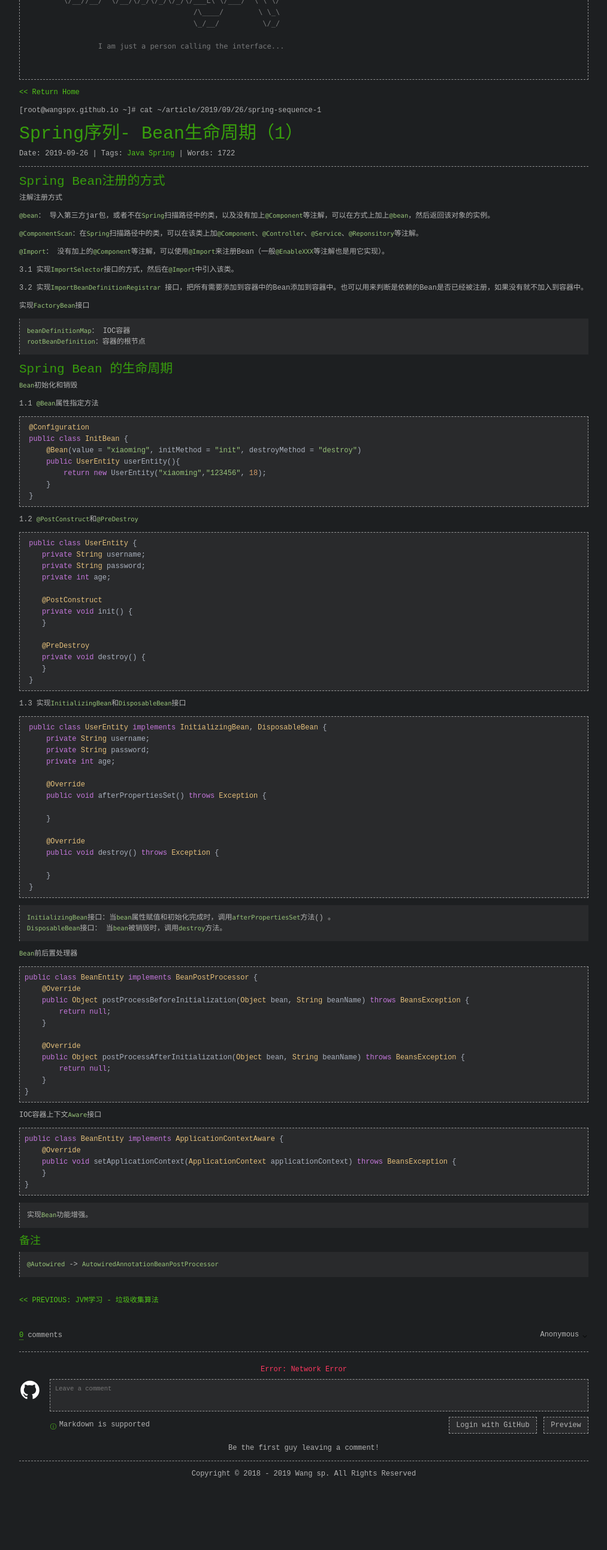
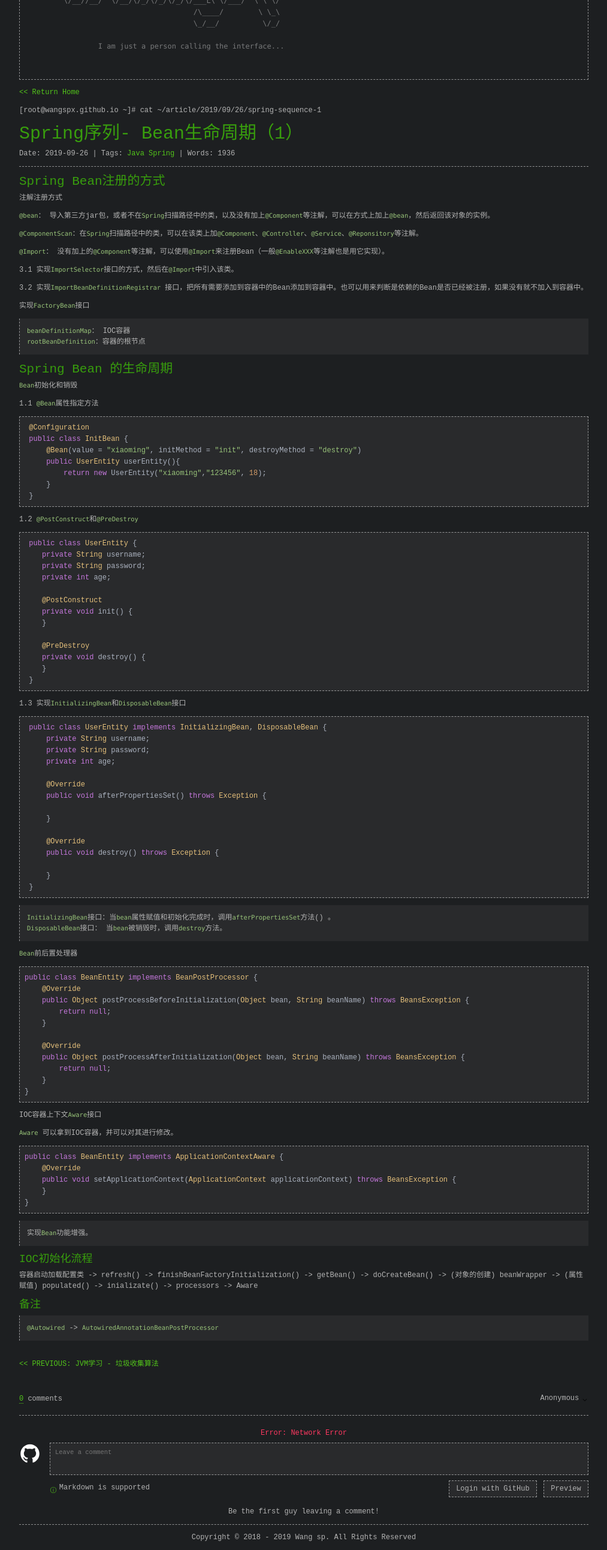
Before and after one commit to shiof/note, a Jekyll site: the page built from _posts/2019/2019-09-26-spring-sequence-1.md, in a window 1280 px wide. Shown: the part 168-2752 px from the top of the page at 60% size, without its empty margins (133-1146 px from the left). Built offline with Jekyll 4.4.1, drawn with Linux system fonts in a browser that asks for light colours; comment, search, counter and statistics services are not loaded.

Commit message:
2019-9-30 15:37:40

```diff
--- a/_posts/2019/2019-09-26-spring-sequence-1.md
+++ b/_posts/2019/2019-09-26-spring-sequence-1.md
@@ -105,6 +105,8 @@ public class BeanEntity implements BeanPostProcessor {
 
 3. IOC容器上下文`Aware`接口
 
+`Aware` 可以拿到IOC容器，并可以对其进行修改。
+
 ~~~java
 public class BeanEntity implements ApplicationContextAware {
     @Override
@@ -116,6 +118,10 @@ public class BeanEntity implements ApplicationContextAware {
 
 > 实现`Bean`功能增强。
 
+#### IOC初始化流程
+
+容器启动加载配置类 -> refresh() -> finishBeanFactoryInitialization() -> getBean() -> doCreateBean() -> (对象的创建) beanWrapper -> (属性赋值) populated() -> inializate() -> processors -> Aware
+
 #### 备注
 
 > `@Autowired` -> `AutowiredAnnotationBeanPostProcessor`
```
